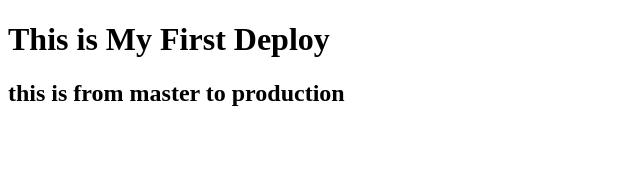
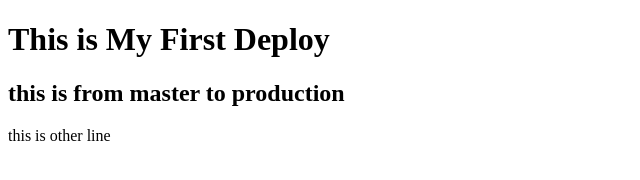
Before and after one commit to martadelgado/deployGame, a plain HTML site: page index.html in a window 1280 px wide. Shown: the whole page, without its empty margins (0-640 px from the left). Drawn offline with Linux system fonts and the light colour scheme.

Commit message:
new feature

```diff
--- a/index.html
+++ b/index.html
@@ -6,5 +6,6 @@
 <body>
   <h1>This is My First Deploy</h1>
   <h2>this is from master to production</h2>
+<p>this is other line</p>
 </body>
 </html>
```
